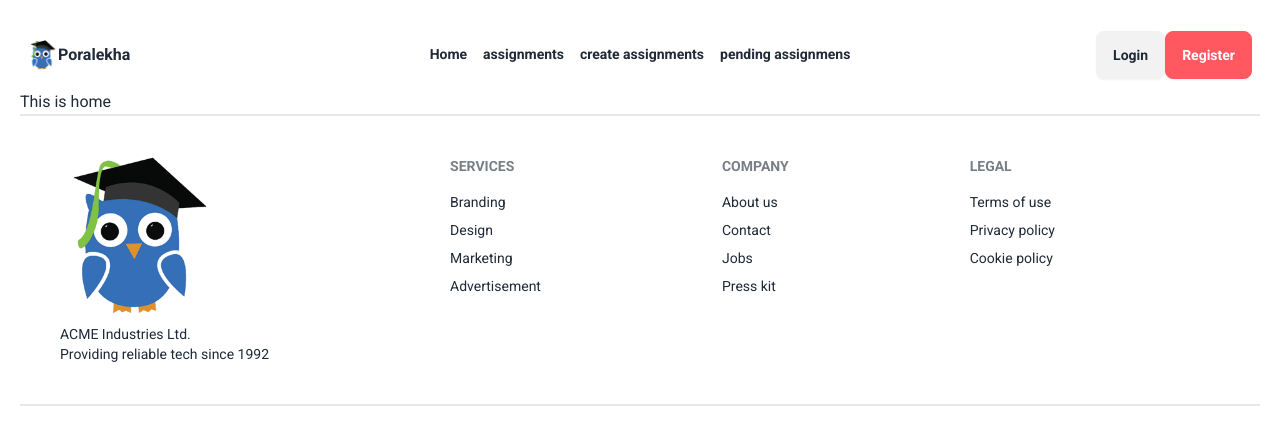
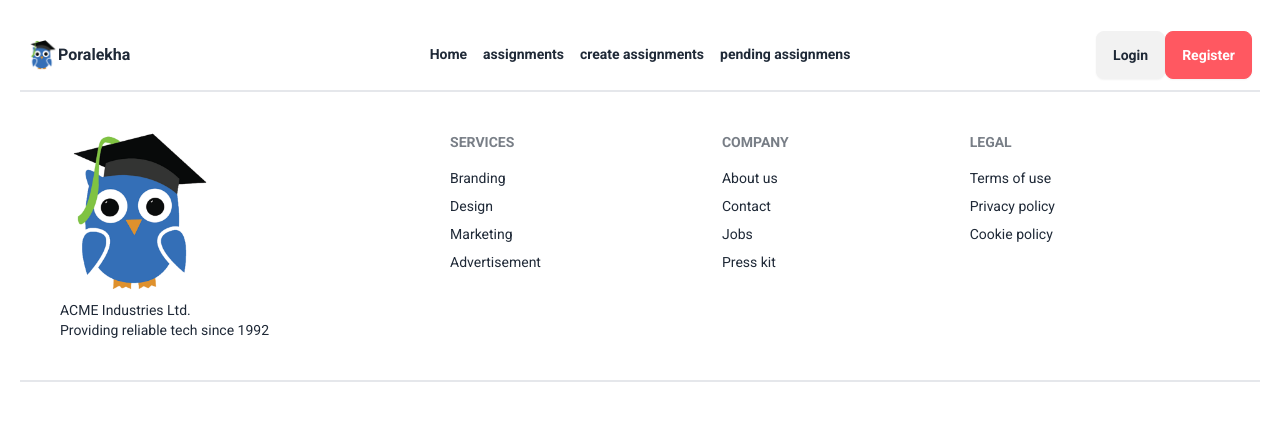
Before and after one commit to OMI786I/reset-assignment-11, a React (Vite) app: page / in a window 1280 px wide. Shown: the top 444 px of the page. Built offline with nearby package versions, Linux system fonts and the light colour scheme; no server answers.

Commit message:
added notification for login and register

```diff
--- a/src/Components/Assignments.jsx
+++ b/src/Components/Assignments.jsx
@@ -1,5 +1,12 @@
+import { Toaster } from "react-hot-toast";
+
 const Assignments = () => {
-  return <div>This is assignments page</div>;
+  return (
+    <div>
+      <Toaster />
+      This is assignments page
+    </div>
+  );
 };
 
 export default Assignments;
--- a/src/Components/Home.jsx
+++ b/src/Components/Home.jsx
@@ -1,5 +1,11 @@
+import { Toaster } from "react-hot-toast";
+
 const Home = () => {
-  return <div>This is home</div>;
+  return (
+    <div>
+      <Toaster />
+    </div>
+  );
 };
 
 export default Home;
--- a/src/Firebase/Login.jsx
+++ b/src/Firebase/Login.jsx
@@ -22,20 +22,18 @@ const Login = () => {
     const password = form.get("password");
     signIn(email, password)
       .then((result) => {
-        console.log(result.user);
+        toast.success("Successfully logged in");
+
         navigate(location?.state ? location.state : "/");
-        toast.success("Successfully logged in");
       })
       .catch((error) => {
+        toast.error("Couldn't sign. Are you registered?");
         setError(error);
-        toast.error("Couldn't sign. Are you registered?");
-        console.error(error);
       });
   };
 
   return (
     <div>
-      <Toaster />
       <div className="  ">
         <div className=" flex border-2 ">
           <div className="card w-[70%]">
```
